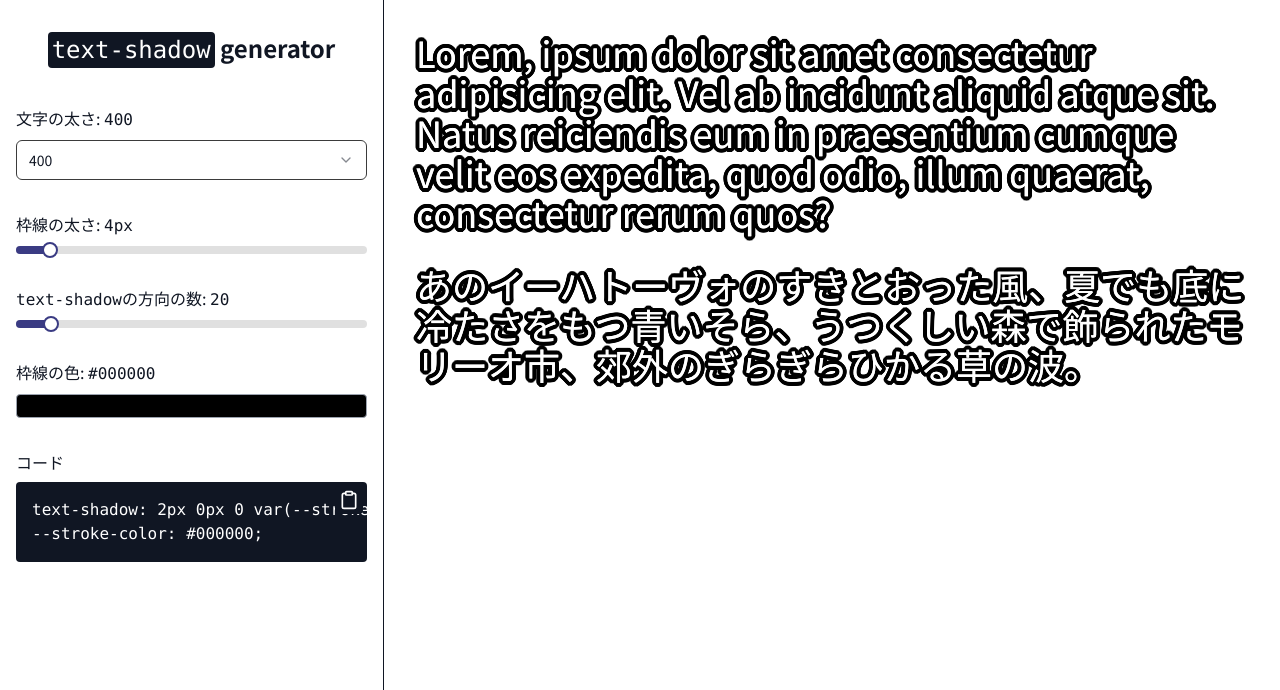
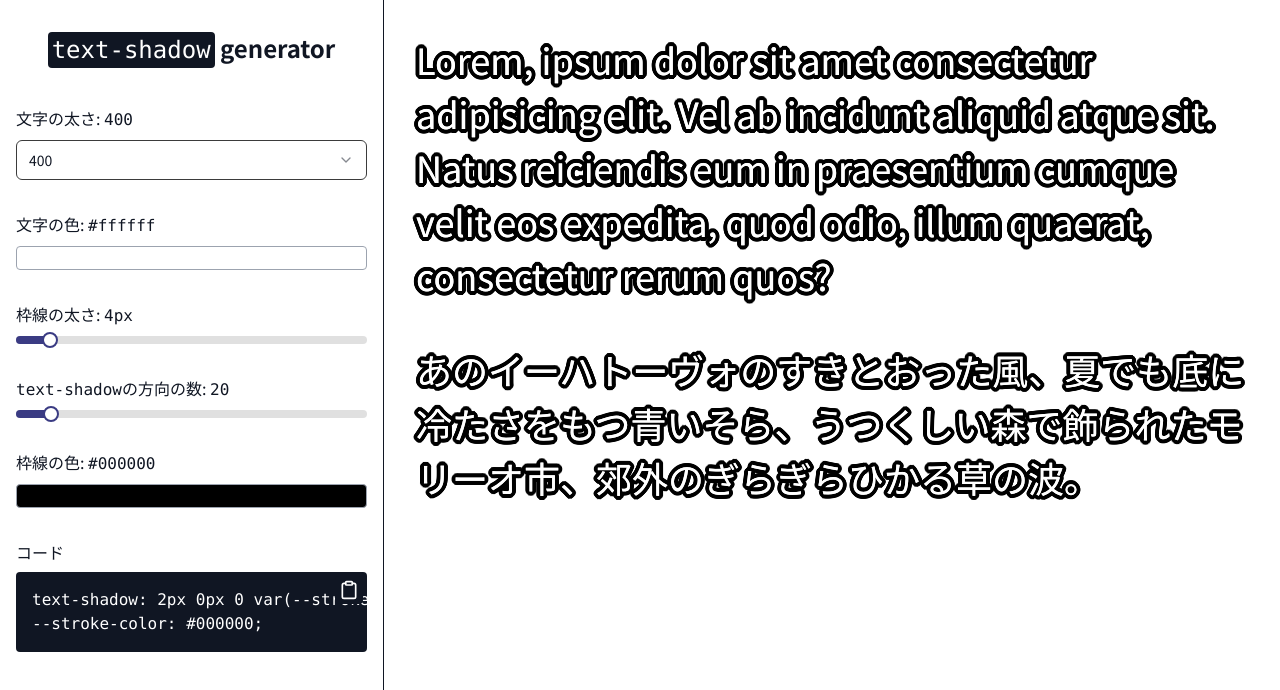
Before and after one commit to kdntiaoao/text-shadow-generator, a React (Vite) app: page / in a window 1280 px wide. Shown: the top 690 px of the page. Built offline with nearby package versions, Linux system fonts and the light colour scheme.

Commit message:
文字色を変更可能にする

```diff
--- a/src/App.tsx
+++ b/src/App.tsx
@@ -6,12 +6,17 @@ export type FontWeight = 100 | 200 | 300 | 400 | 500 | 600 | 700 | 800 | 900;
 
 function App() {
   const [fontWeight, setFontWeight] = useState<FontWeight>(400);
+  const [textColor, setTextColor] = useState("#ffffff");
   const [strokeWidth, setStrokeWidth] = useState(4);
   const [directionCount, setDirectionCount] = useState(20);
   const [strokeColor, setStrokeColor] = useState("#000000");
 
   const handleChangeFontWeight = (value: FontWeight) => {
     setFontWeight(value);
+  };
+
+  const handleChangeTextColor = (value: string) => {
+    setTextColor(value);
   };
 
   const handleChangeStrokeWidth = (value: number) => {
@@ -31,10 +36,12 @@ function App() {
       <div className="fixed bottom-0 left-0 top-0 w-96 overflow-y-auto border-r border-foreground">
         <Sidebar
           fontWeight={fontWeight}
+          textColor={textColor}
           strokeWidth={strokeWidth}
           directionCount={directionCount}
           strokeColor={strokeColor}
           onChangeFontWeight={handleChangeFontWeight}
+          onChangeTextColor={handleChangeTextColor}
           onChangeStrokeWidth={handleChangeStrokeWidth}
           onChangeDirectionCount={handleChangeDirectionCount}
           onChangeStrokeColor={handleChangeStrokeColor}
@@ -43,10 +50,11 @@ function App() {
 
       <div className="pl-96">
         <div
-          className="grid flex-1 gap-8 p-8 text-4xl font-bold text-white"
+          className="grid flex-1 gap-10 p-8 text-4xl font-bold text-white"
           style={{ fontWeight }}
         >
           <StrokeText
+            textColor={textColor}
             strokeColor={strokeColor}
             directionCount={directionCount}
             strokeWidth={strokeWidth}
@@ -57,6 +65,7 @@ function App() {
             rerum quos?
           </StrokeText>
           <StrokeText
+            textColor={textColor}
             strokeColor={strokeColor}
             directionCount={directionCount}
             strokeWidth={strokeWidth}
--- a/src/components/sidebar/index.tsx
+++ b/src/components/sidebar/index.tsx
@@ -8,10 +8,12 @@ import { useState } from "react";
 
 type Props = {
   fontWeight: FontWeight;
+  textColor: string;
   strokeWidth: number;
   directionCount: number;
   strokeColor: string;
   onChangeFontWeight: (value: FontWeight) => void;
+  onChangeTextColor: (value: string) => void;
   onChangeStrokeWidth: (value: number) => void;
   onChangeDirectionCount: (value: number) => void;
   onChangeStrokeColor: (value: string) => void;
@@ -23,10 +25,12 @@ const validateFontWeight = (value: number): value is FontWeight => {
 
 export default function Sidebar({
   fontWeight,
+  textColor,
   strokeWidth,
   directionCount,
   strokeColor,
   onChangeFontWeight,
+  onChangeTextColor,
   onChangeStrokeWidth,
   onChangeDirectionCount,
   onChangeStrokeColor,
@@ -75,6 +79,25 @@ export default function Sidebar({
             onChange={handleChangeFontWeight}
           />
         </div>
+
+        <label htmlFor="text-color-input" className="relative grid gap-2">
+          <span>
+            文字の色: <code>{textColor}</code>
+          </span>
+          <span
+            aria-hidden="true"
+            className="block h-6 rounded border border-gray-400"
+            style={{ backgroundColor: textColor }}
+          />
+          <input
+            id="text-color-input"
+            type="color"
+            value={textColor}
+            className="sr-only bottom-0"
+            onChange={(e) => onChangeTextColor(e.target.value)}
+            aria-label="文字の色"
+          />
+        </label>
 
         <div className="grid gap-2">
           <label htmlFor="stroke-width-slider">
--- a/src/components/stroke-text/index.tsx
+++ b/src/components/stroke-text/index.tsx
@@ -1,8 +1,9 @@
-import { useEffect, useRef, type CSSProperties } from "react";
+import { useRef, type CSSProperties } from "react";
 import { generateTextShadow } from "./generate-text-shadow";
 
 type Props = {
   children: string;
+  textColor: string;
   strokeColor: string;
   strokeWidth: number;
   directionCount?: number;
@@ -11,17 +12,21 @@ type Props = {
 
 export default function StrokeText({
   children,
+  textColor,
   strokeColor,
   strokeWidth,
   directionCount = Math.max(50, Math.min(500, strokeWidth * 10)),
   shadowInterval = Math.max(1, strokeWidth / 10),
 }: Props) {
   const ref = useRef<HTMLDivElement>(null);
-
-  useEffect(() => {}, []);
+  console.log(textColor);
 
   return (
-    <div ref={ref} className="relative">
+    <div
+      ref={ref}
+      className="relative leading-normal"
+      style={{ color: textColor }}
+    >
       <div
         style={
           {
@@ -36,7 +41,7 @@ export default function StrokeText({
       >
         {children}
       </div>
-      <div className="absolute inset-0">{children}</div>
+      <div className="absolute inset-0 z-10">{children}</div>
     </div>
   );
 }
```
